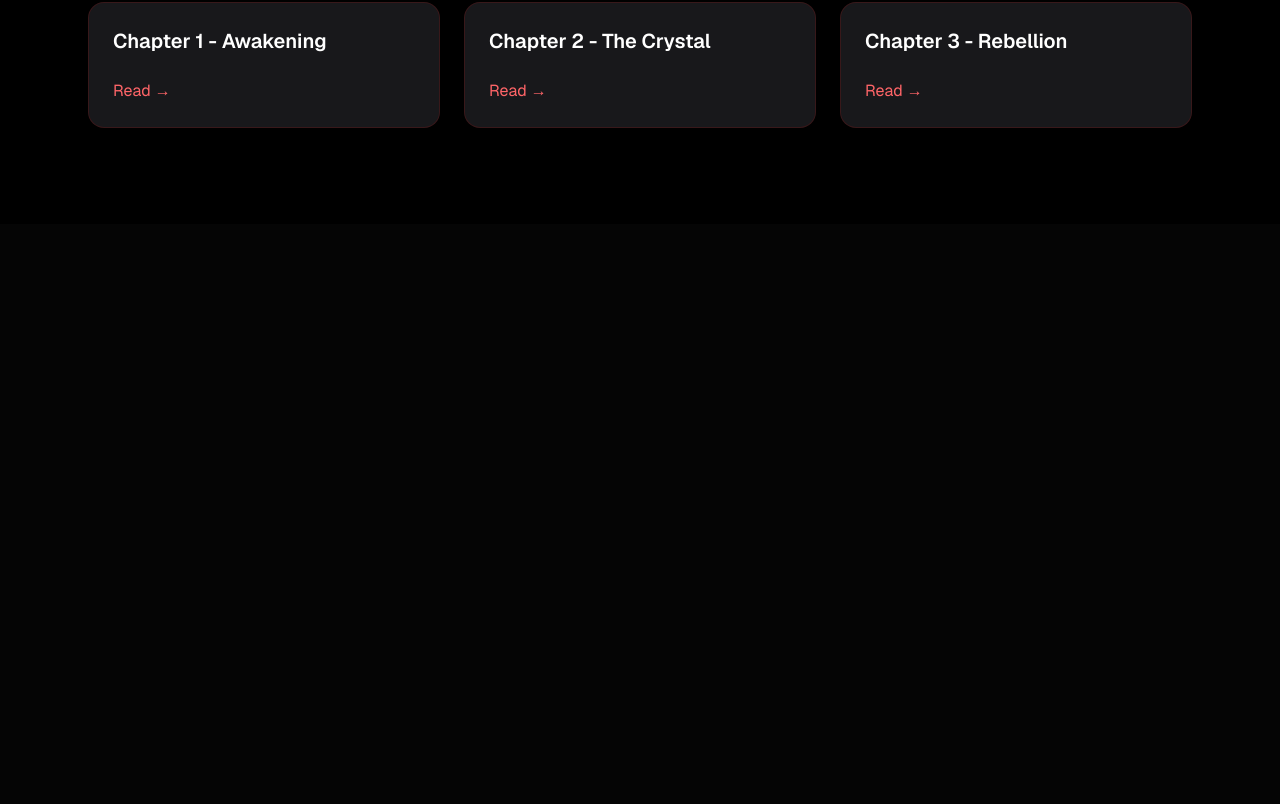
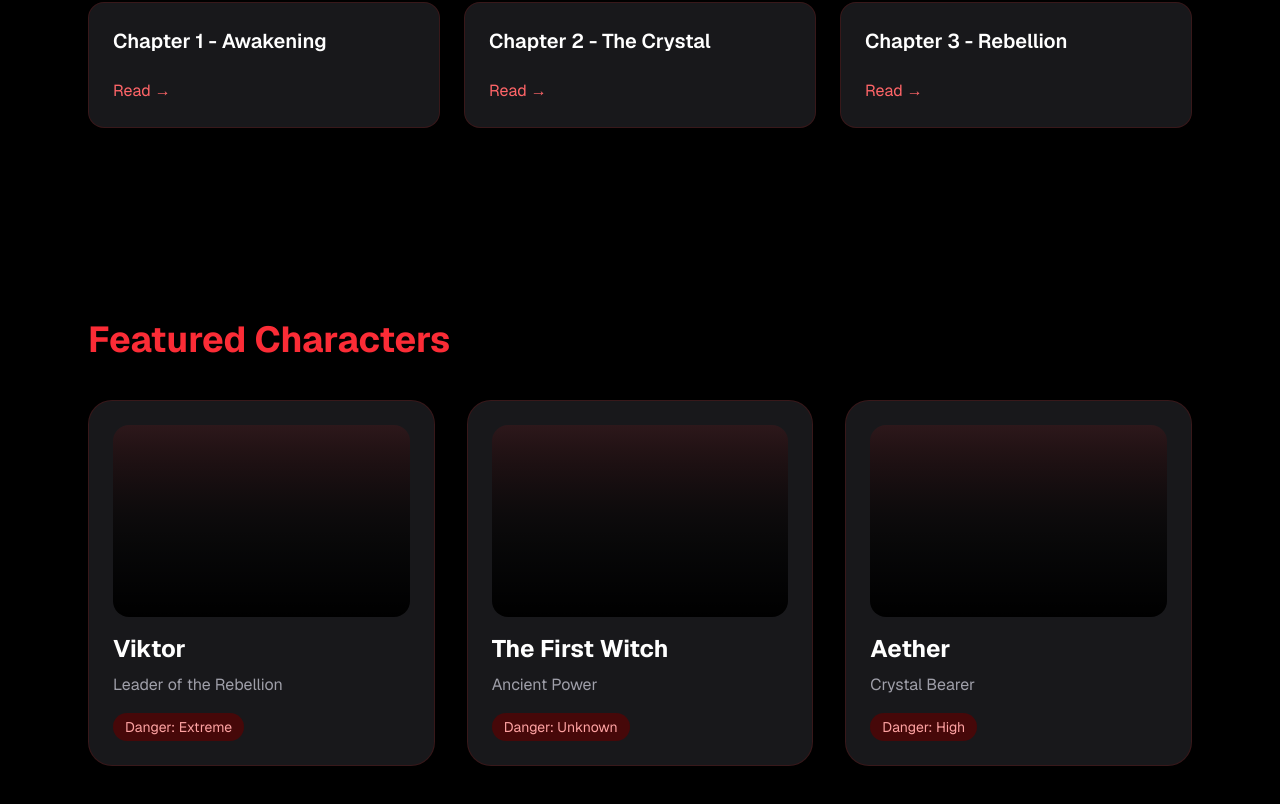
Before and after one commit to Amx-code1/redeye-universe, a Next.js app: page / in a window 1280 px wide. Shown: the part 974-1778 px from the top of the page. Before the commit the page ends 1198 px from the top, so only its background shows below. Built offline with nearby package versions, Linux system fonts and the light colour scheme.

Commit message:
Add featured characters section

```diff
--- a/app/page.tsx
+++ b/app/page.tsx
@@ -1,6 +1,7 @@
 import Navbar from "@/components/layout/Navbar";
 import Hero from "@/components/hero/Hero";
 import LatestChapters from "@/components/sections/LatestChapters";
+import FeaturedCharacters from "@/components/sections/FeaturedCharacters";
 
 export default function Home() {
   return (
@@ -8,6 +9,7 @@ export default function Home() {
       <Navbar />
       <Hero />
       <LatestChapters />
+      <FeaturedCharacters />
     </>
   );
 }
--- /dev/null
+++ b/components/sections/FeaturedCharacters.tsx
@@ -0,0 +1,52 @@
+export default function FeaturedCharacters() {
+  const characters = [
+    {
+      name: "Viktor",
+      role: "Leader of the Rebellion",
+      danger: "Extreme",
+    },
+    {
+      name: "The First Witch",
+      role: "Ancient Power",
+      danger: "Unknown",
+    },
+    {
+      name: "Aether",
+      role: "Crystal Bearer",
+      danger: "High",
+    },
+  ];
+
+  return (
+    <section className="bg-black py-24 text-white">
+      <div className="mx-auto max-w-6xl px-6">
+        <h2 className="mb-10 text-4xl font-bold text-red-500">
+          Featured Characters
+        </h2>
+
+        <div className="grid gap-8 md:grid-cols-3">
+          {characters.map((character) => (
+            <div
+              key={character.name}
+              className="group rounded-3xl border border-red-900/30 bg-zinc-900 p-6 transition-all hover:-translate-y-2 hover:border-red-500"
+            >
+              <div className="mb-4 h-48 rounded-2xl bg-gradient-to-b from-red-900/20 to-black" />
+
+              <h3 className="text-2xl font-bold">
+                {character.name}
+              </h3>
+
+              <p className="mt-2 text-zinc-400">
+                {character.role}
+              </p>
+
+              <div className="mt-4 inline-block rounded-full bg-red-950 px-3 py-1 text-sm text-red-300">
+                Danger: {character.danger}
+              </div>
+            </div>
+          ))}
+        </div>
+      </div>
+    </section>
+  );
+}
```
